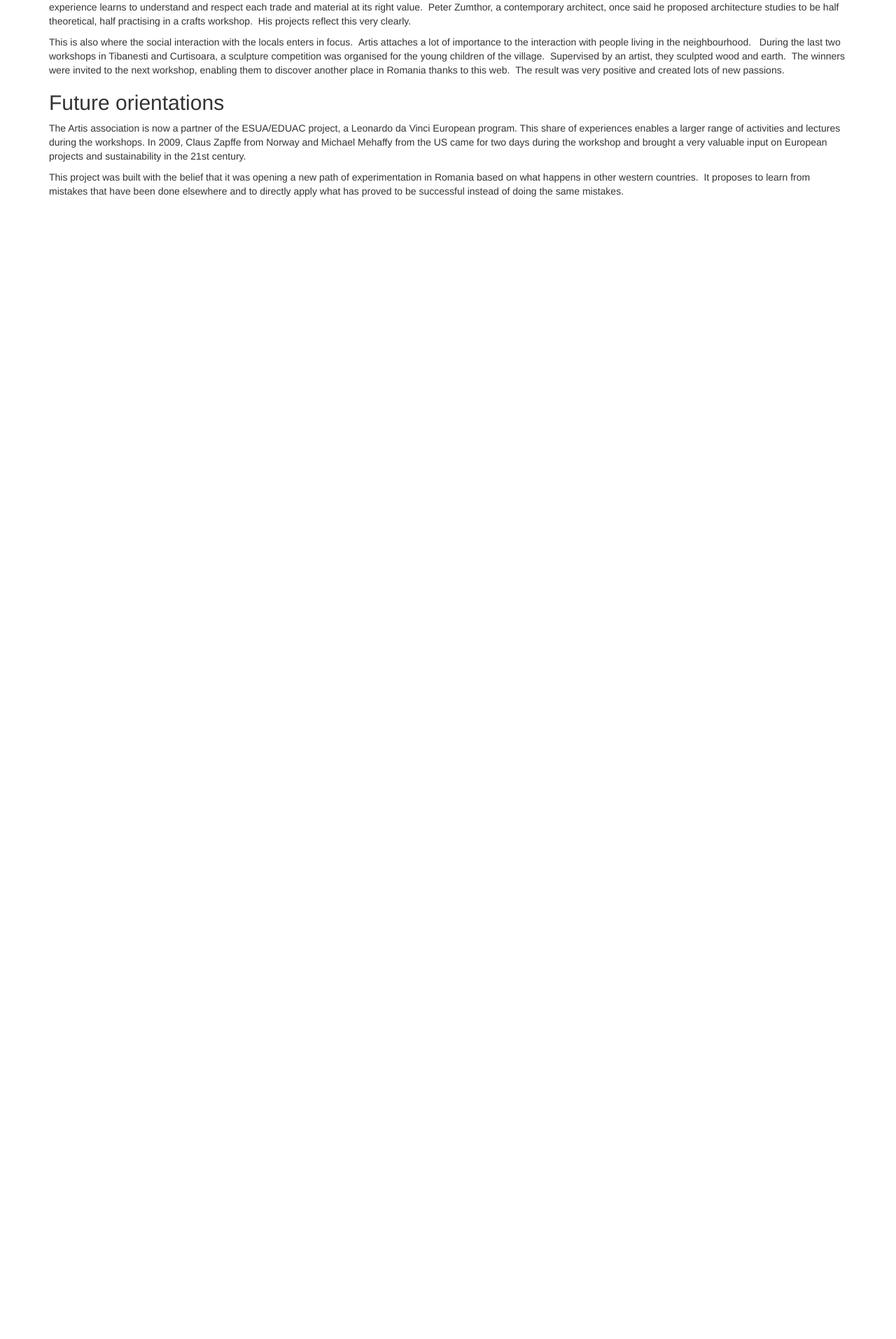
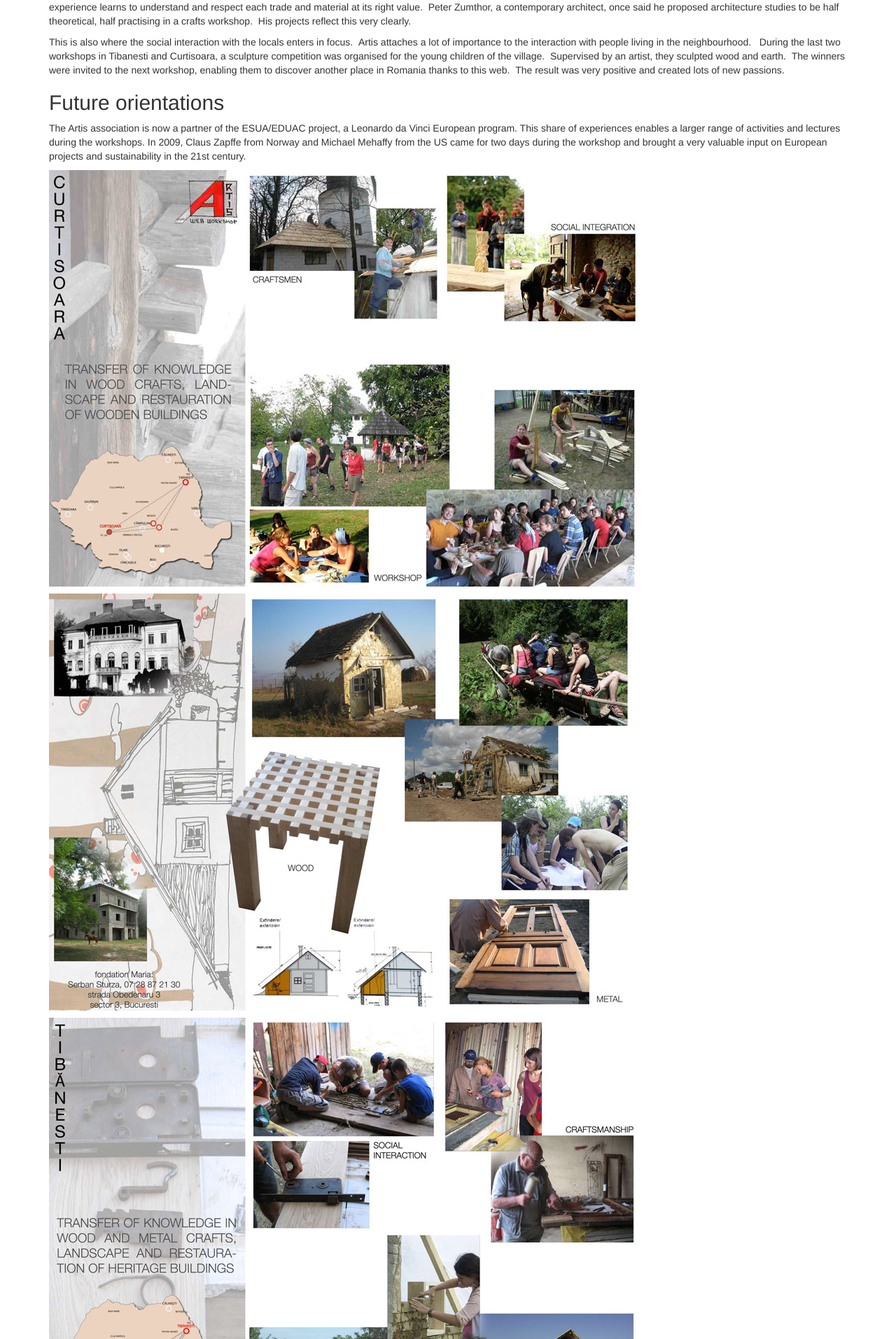
Before and after one commit to rowingpitou/artisperitia.ro, a Jekyll site: the page built from about.html, in a window 1280 px wide. Shown: the part 1681-3594 px from the top of the page at 70% size. Built offline with Jekyll 4.4.1, drawn with Linux system fonts in a browser that asks for light colours; before the commit the page ends 2034 px from its top, so only the background shows below that.

Commit message:
insert 4 more images

```diff
--- a/about.html
+++ b/about.html
@@ -34,6 +34,11 @@ One could say most schools asks their students to acquire a bit of practical exp
 
 <p class="p1">The Artis association is now a partner of the ESUA/EDUAC project, a Leonardo da Vinci European program. This share of experiences enables a larger range of activities and lectures during the workshops. In 2009, Claus Zapffe from Norway and Michael Mehaffy from the US came for two days during the workshop and brought a very valuable input on European projects and sustainability in the 21st century.</p>
 
+<p><img src="{{base_url}}/media/curtisoararecto.jpg" /></p>
+<p><img src="{{base_url}}/media/tibanestiverso.jpg" /></p>
+<p><img src="{{base_url}}/media/tibanestirecto.jpg" /></p>
+<p><img src="{{base_url}}/media/tibanestiverso.jpg" /></p>
+
 <p class="p1">This project was built with the belief that it was opening a new path of experimentation in Romania based on what happens in other western countries. &nbsp;It proposes to learn from mistakes that have been done elsewhere and to directly apply what has proved to be successful instead of doing the same mistakes.</p>
 
 <p class="p1">&nbsp;</p>
```
